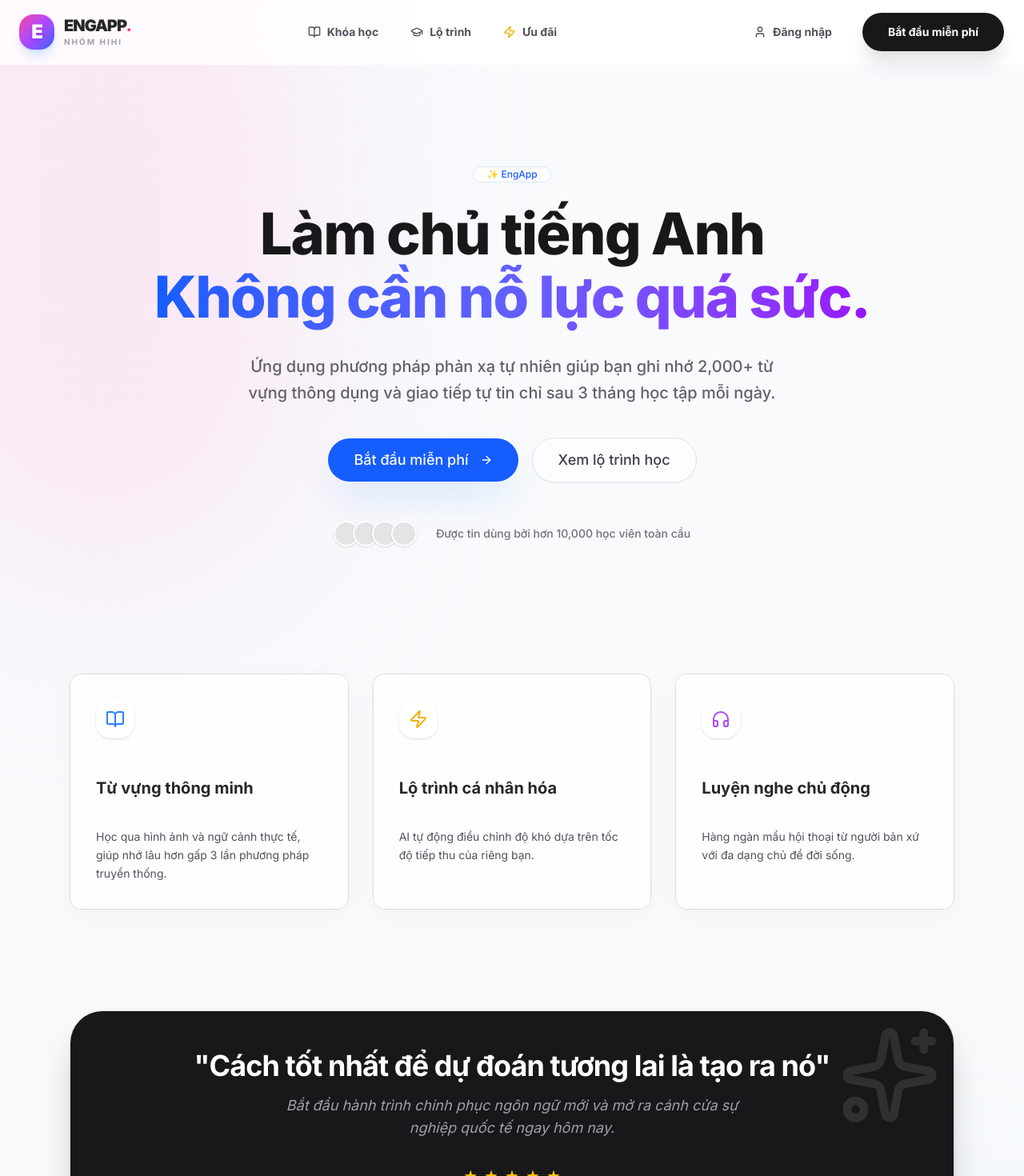
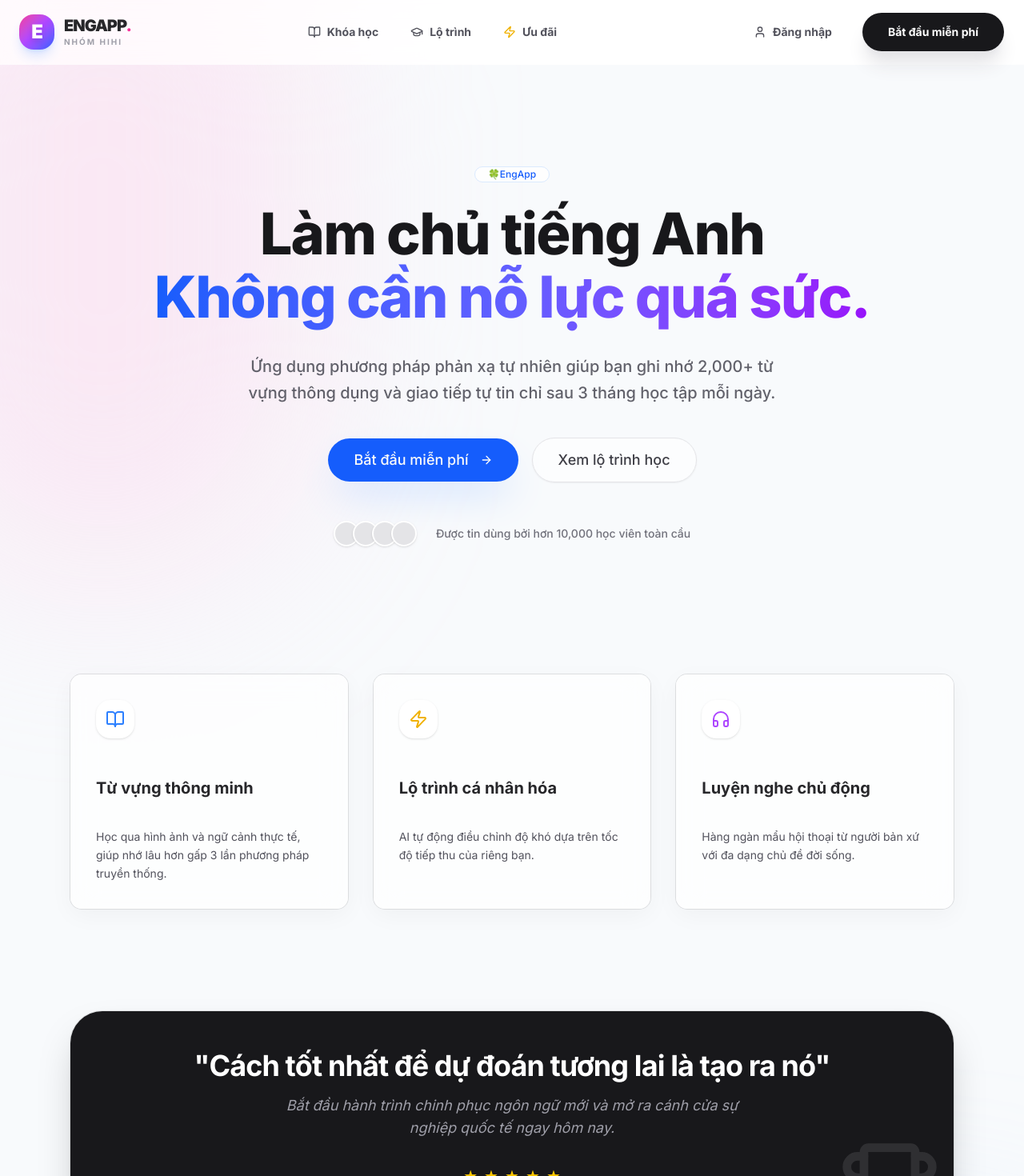
Before and after one commit to bgHann/english-learning-frontend, a Next.js app: page / in a window 1280 px wide. Shown: the top 1470 px of the page at 80% size. Built offline with nearby package versions, Linux system fonts and the light colour scheme.

Commit message:
chỉnh icon

```diff
--- a/src/app/Landing/page.tsx
+++ b/src/app/Landing/page.tsx
@@ -8,7 +8,7 @@ import {
   CheckCircle2,
   Headphones,
   BookOpen,
-  Sparkles,
+  Trophy,
   Zap,
 } from "lucide-react"; // Import icon để nhìn chuyên nghiệp hơn
 
@@ -28,7 +28,7 @@ export default function LandingPage() {
             variant="secondary"
             className="mb-6 px-4 py-1 rounded-full bg-white/80 border-blue-100 text-blue-600 animate-fade-in"
           >
-            ✨ EngApp
+            🍀EngApp
           </Badge>
 
           <h1 className="text-5xl md:text-7xl font-extrabold text-zinc-900 tracking-tight leading-[1.1] max-w-4xl">
@@ -110,8 +110,8 @@ export default function LandingPage() {
         {/* --- card --- */}
         <section className="py-12">
           <Card className="relative overflow-hidden border-none bg-zinc-900 p-12 text-center rounded-[2.5rem] shadow-2xl">
-            <div className="absolute top-0 right-0 p-4 opacity-10">
-              <Sparkles className="w-32 h-32 text-white" />
+            <div className="absolute bottom-0 right-0 p-4 opacity-10">
+              <Trophy className="w-32 h-32 text-white" />
             </div>
             <div className="relative z-10 flex flex-col items-center gap-4">
               <h2 className="text-3xl md:text-4xl font-bold text-white tracking-tight">
```
